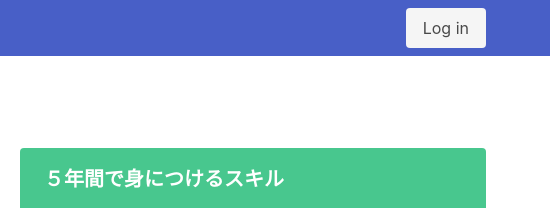
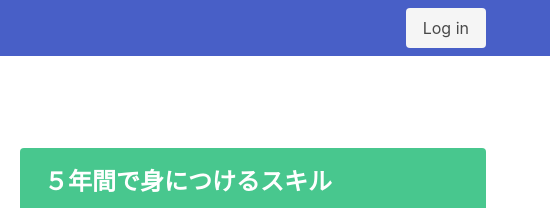
Before and after one commit to yoidea/kcct-table-tennis-club, a Gatsby site: page /policy in a window 1280 px wide. Shown: the top 208 px of the page, 730-1280 px from the left. Built offline with nearby package versions, Linux system fonts and the light colour scheme; Gatsby itself is replaced by a stand-in of ours.

Commit message:
fix: fix title text size

```diff
--- a/src/pages/policy.js
+++ b/src/pages/policy.js
@@ -33,7 +33,7 @@ const Policy = () => (
         <div className="tile is-parent">
           <article className="tile is-child notification is-success">
             <div className="content">
-              <p className="title is-size-5">５年間で身につけるスキル</p>
+              <p className="title is-size-4">５年間で身につけるスキル</p>
               <div className="content">
                 <ol>
                   <li className="is-size-5">
```
